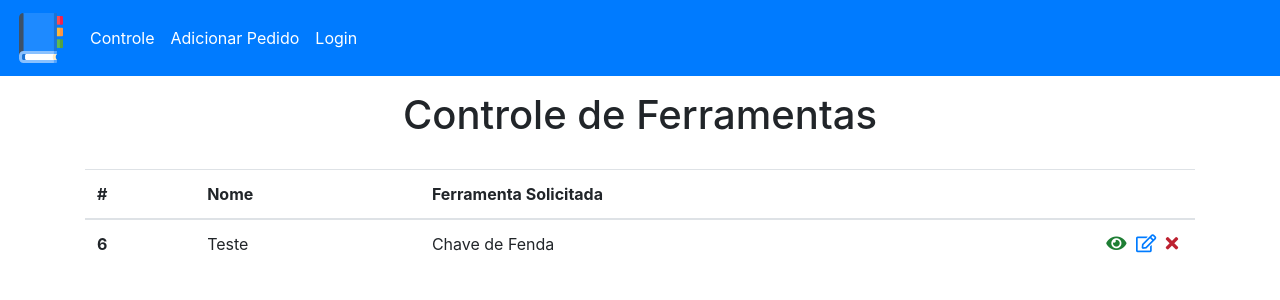
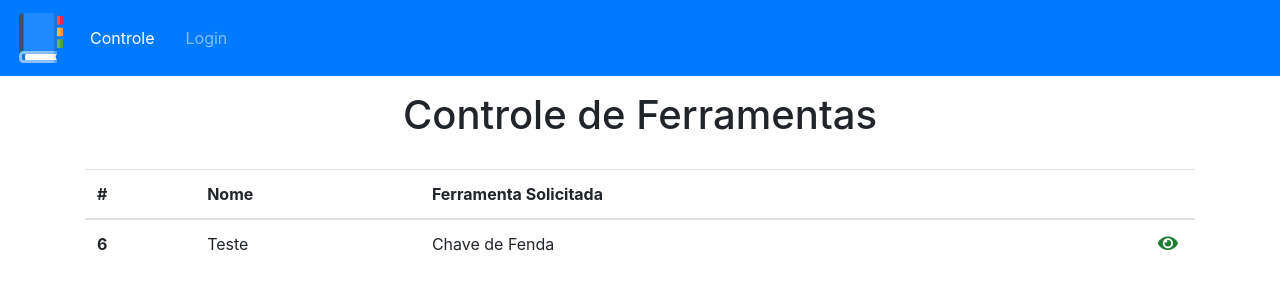
Before and after one commit to KalilFarias/stock_control, a PHP site: page /index.php in a window 1280 px wide. Shown: the top 300 px of the page. Run offline with PHP 8.4, Linux system fonts and the light colour scheme; data comes from the database, SQL or seed files in the repository.

Commit message:
condiconado adicionar a estar logado

```diff
--- a/config/process.php
+++ b/config/process.php
@@ -119,7 +119,7 @@
                 $registrar_token->execute();
 
                 #Armazenar o token de sessão como um cookie
-                setcookie('token_sessao',$token_sessao, time() + 3600, 'tataru-cafe');
+                setcookie('token_sessao',$token_sessao, time() + 3600,"/");
                 $_SESSION['user_id'] = $cliente_login['id'];
                 $_SESSION['user_name'] = $cliente_login['nome'];
                 #echo 'Usuário logado';
--- a/index.php
+++ b/index.php
@@ -24,12 +24,14 @@
               <td scope="row"><?= $stocks["tool"] ?></td>
               <td class="actions">
                 <a href="<?= $BASE_URL ?>show.php?id=<?= $stocks["id"] ?>"><i class="fas fa-eye check-icon"></i></a>
+                <?php if (isset($_COOKIE['token_sessao'])) {?>
                   <a href="<?= $BASE_URL ?>edit.php?id=<?= $stocks["id"] ?>"><i class="far fa-edit edit-icon"></i></a>
                   <form class="delete-form" action="<?= $BASE_URL ?>/config/process.php" method="POST">
                     <input type="hidden" name="type" value="delete">
                     <input type="hidden" name="id" value="<?= $stocks["id"] ?>">
                     <button type="submit" class="delete-btn"><i class="fas fa-times delete-icon"></i></button>
                   </form>
+                  <?php }?>
               </td>
             </tr>
           <?php endforeach; ?>
--- a/templates/header.php
+++ b/templates/header.php
@@ -32,9 +32,36 @@
       <div>
         <div class="navbar-nav">
           <a class="nav-link active" id="home-link" href="<?= $BASE_URL ?>index.php">Controle</a>
-          <a class="nav-link active" href="<?= $BASE_URL ?>create.php">Adicionar Pedido</a>
-          <a class="nav-link active" href="<?= $BASE_URL ?>login.php">Login</a>
+          <?php if (isset($_COOKIE['token_sessao'])) {?>
+            <a class="nav-link active" href="<?= $BASE_URL ?>create.php">Adicionar Pedido</a>
+          <?php }?>
+          <!-- Botão Meu Cadastro (colapsable) -->
+          <?php if (!isset($_COOKIE['token_sessao'])) { ?>
+
+          <!-- Mostrar botão de Login se o usuário não estiver logado -->
+              <li class="nav-item col-sm-auto">
+                  <a class="nav-link navbar-content" aria-current="page" href="<?= $BASE_URL ?>login.php">Login</a>
+              </li>
+          <?php } else {?>
+
+          <!-- Mostrar o menu com o nome do usuário se ele estiver logado -->
+              <li class="nav-item dropdown col-sm-auto">
+                  <a class="nav-link dropdown-toggle navbar-content" href="#" role="button" data-bs-toggle="dropdown" aria-expanded="false">
+                      Olá <?php echo $_SESSION['user_name'] ?> <!-- Mostra o nome do usuário -->
+                  </a>
+                  <ul class="dropdown-menu col-sm-auto navbar-dropdown"> <!-- Menu com opções, que abre quando clica non nome do usuário -->
+                      <li><a class="dropdown-item navbar-content" href="lista-pedidos.php">Meus pedidos</a></li>
+                      <li><a class="dropdown-item navbar-content" href="cadastro.php">Editar Cadastro</a></li>
+                      <li>
+                          <hr class="dropdown-divider">
+                      </li>
+                      <li><a class="dropdown-item navbar-content" href="logoff.php">Logout</a></li>
+                  </ul>
+              </li>
+          <?php } ?>
         </div>
       </div>
     </nav>
+  <!-- BOOTSTRAP JAVASCRIPT-->
+  <script src="https://cdn.jsdelivr.net/npm/bootstrap@5.3.3/dist/js/bootstrap.bundle.min.js" integrity="sha384-YvpcrYf0tY3lHB60NNkmXc5s9fDVZLESaAA55NDzOxhy9GkcIdslK1eN7N6jIeHz" crossorigin="anonymous"></script>
   </header>
```
Lines whose indentation alone changed are shown as unchanged.
